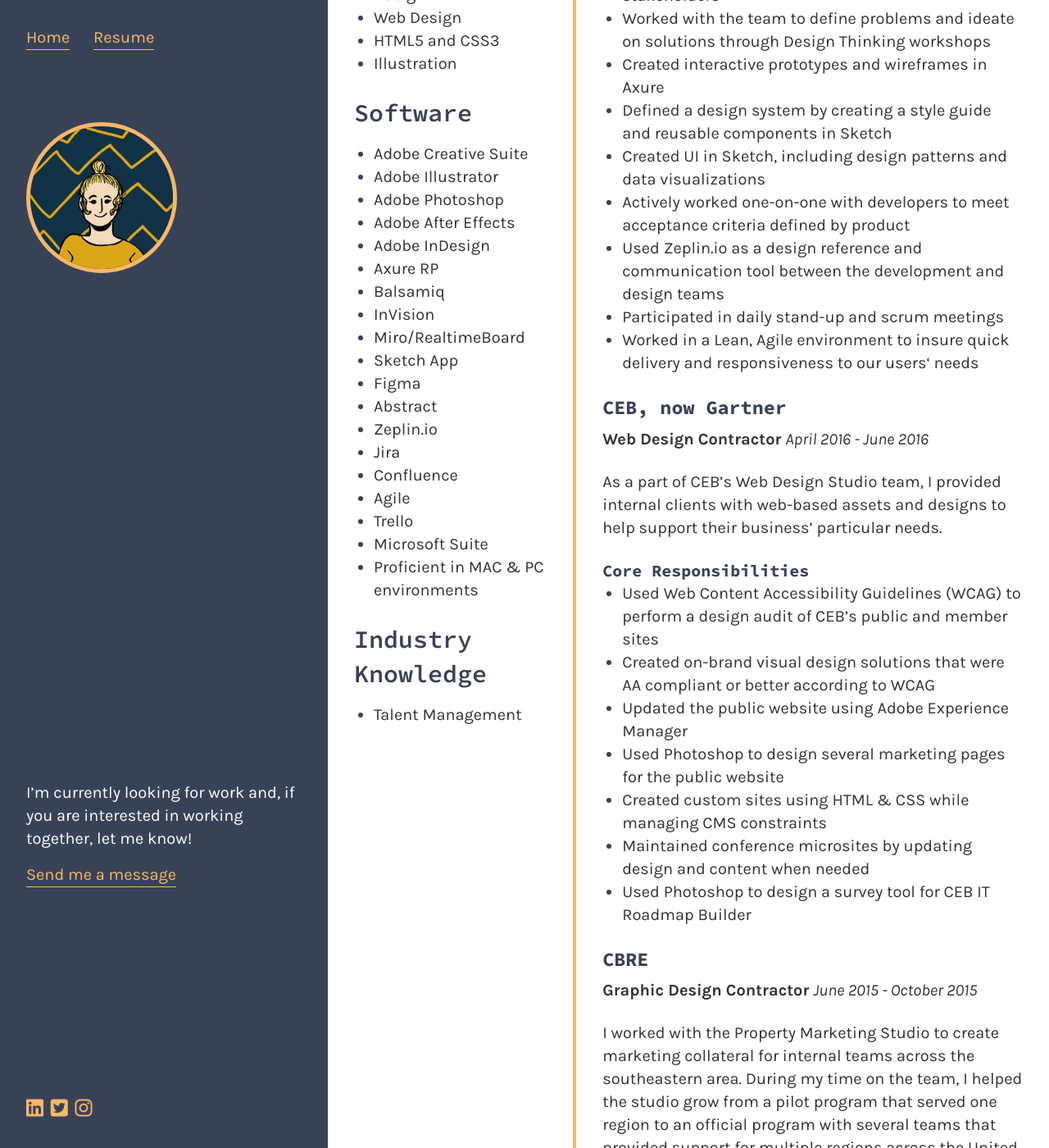
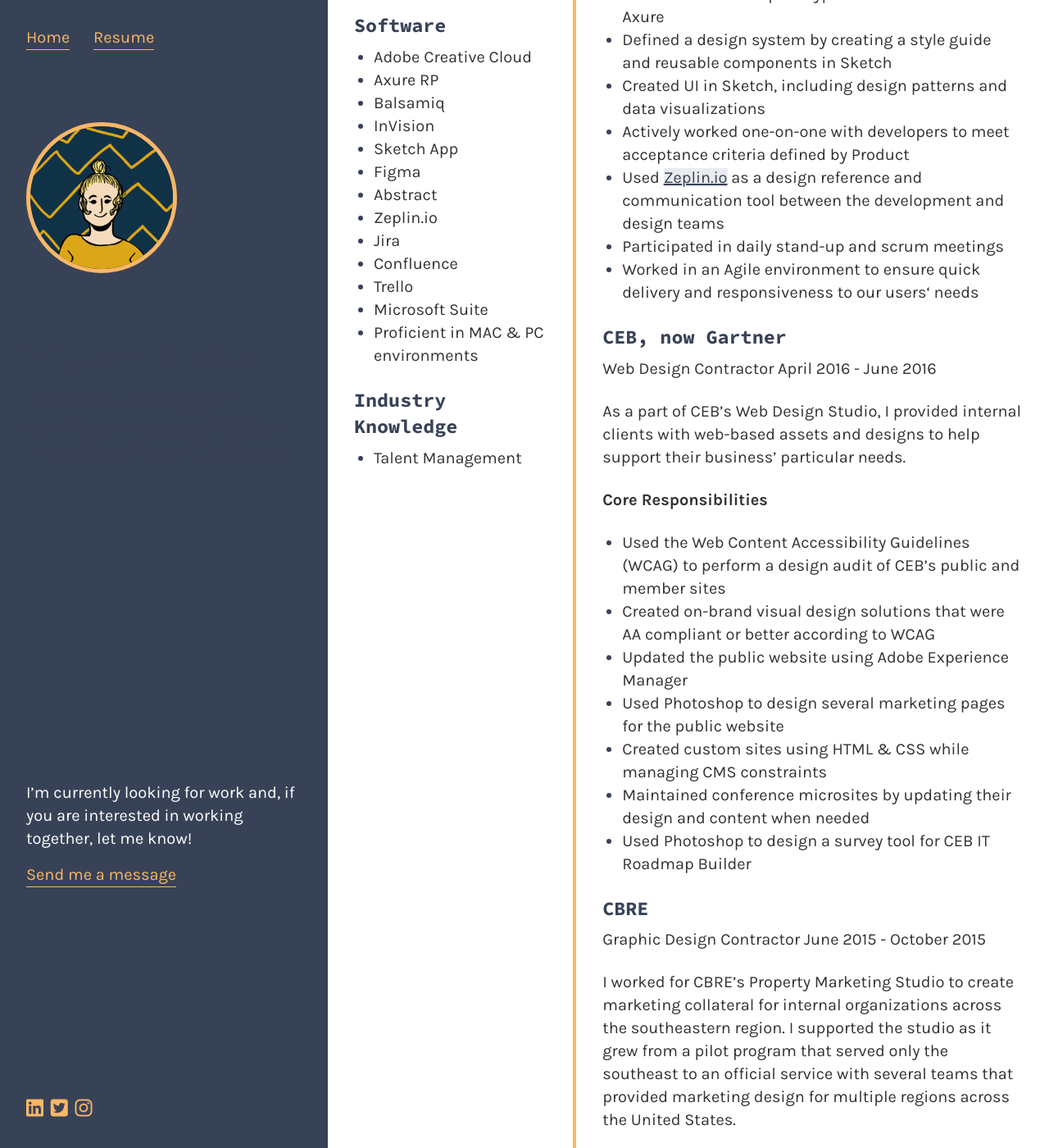
Before and after one commit to marcusrelacion/kirstengreen.com, a Jekyll site: the page built from resume.markdown, in a window 1280 px wide and 1400 px high, scrolled down 1000 px. Shown: the whole window at 82% size. Built offline with Jekyll 4.4.1, drawn with Linux system fonts in a browser that asks for light colours; nearby versions of some CDN libraries; some of the changed text lies outside the part shown.

Commit message:
Updated Resume

```diff
--- a/resume.markdown
+++ b/resume.markdown
@@ -1,122 +1,113 @@
 ---
-layout: resume
+title: Resume
 sections:
 - column: left
   text: |-
-    ## Skills
+    ### Skills
 
-    * User Interface Design
-    * User Experience Design
-    * User Experience Research
-    * Design Thinking
-    * Agile
-    * Web Content Accessibility Guidelines (WCAG)
-    * W3C Accessibility
-    * User Flows
-    * Site Mapping
-    * Information Architecture
-    * Wireframing
-    * Prototyping
-    * Design Systems
-    * Product Design
-    * Mockups
-    * Data Visualization
-    * Web Application Design
-    * Web Design
-    * HTML5 and CSS3
-    * Illustration
+    - User Interface Design
+    - User Experience Design
+    - User Experience Research
+    - Design Thinking
+    - Agile
+    - Web Content Accessibility Guidelines (WCAG)
+    - W3C Accessibility
+    - User Flows
+    - Information Architecture
+    - Wireframing
+    - Prototyping
+    - Design Systems
+    - Product Design
+    - Mockups
+    - Data Visualization
+    - Web Design
+    - HTML5 and CSS3
+    - Illustration
 
-    ## Software
+    ### Software
 
-    * Adobe Creative Suite
-    * Adobe Illustrator
-    * Adobe Photoshop
-    * Adobe After Effects
-    * Adobe InDesign
-    * Axure RP
-    * Balsamiq
-    * InVision
-    * Miro/RealtimeBoard
-    * Sketch App
-    * Figma
-    * Abstract
-    * Zeplin.io
-    * Jira
-    * Confluence
-    * Agile
-    * Trello
-    * Microsoft Suite
-    * Proficient in MAC & PC environments
+    - Adobe Creative Cloud
+    - Axure RP
+    - Balsamiq
+    - InVision
+    - Sketch App
+    - Figma
+    - Abstract
+    - Zeplin.io
+    - Jira
+    - Confluence
+    - Trello
+    - Microsoft Suite
+    - Proficient in MAC & PC environments
 
-    ## Industry Knowledge
+    ### Industry Knowledge
 
-    * Talent Management
+    - Talent Management
 - column: right
   text: |-
-    ## Work Experience
-
     ### Gartner
-    **UI/UX Designer**
-
-    *July 2016 - August 2018*
+    UI/UX Designer
+    July 2016 - August 2018
 
     During my time at Gartner, I worked on TalentNeuron, a leading talent analytics web application used by recruiters, talent analysts, and other HR professionals. As a UI/UX Designer on the team, I was an active part in all aspects of the Design Thinking process.
 
-    #### Core Responsibilities
-    * Helped build a research practice, which allowed the team to run regular interview and testing cycles with users
-    * Analyzed interviews to identify problems users needed to solve in their work and what problems they encountered while using TalentNeuron
-    * Used research data to drive strategy based on the evolving needs of our users
-    * Developed and maintained personas by collecting data through interviewing users and key stakeholders
-    * Worked with the team to define problems and ideate on solutions through Design Thinking workshops
-    * Created interactive prototypes and wireframes in Axure
-    * Defined a design system by creating a style guide and reusable components in Sketch
-    * Created UI in Sketch, including design patterns and data visualizations
-    * Actively worked one-on-one with developers to meet acceptance criteria defined by product
-    * Used Zeplin.io as a design reference and communication tool between the development and design teams
-    * Participated in daily stand-up and scrum meetings
-    * Worked in a Lean, Agile environment to insure quick delivery and responsiveness to our users‘ needs
+    **Core Responsibilities**
 
+    - Developed a research process, which allowed the UX and Product teams to run regular interview and testing cycles with users
+    - Analyzed user interviews to identify problems users needed to solve in their work and what problems they encountered while using TalentNeuron
+    - Used research data to drive strategy based on the evolving needs of our users
+    - Developed and maintained personas by collecting data through interviewing users and key stakeholders
+    - Worked with the team to define problems and ideate on solutions through Design Thinking workshops
+    - Created interactive prototypes and wireframes in Axure
+    - Defined a design system by creating a style guide and reusable components in Sketch
+    - Created UI in Sketch, including design patterns and data visualizations
+    - Actively worked one-on-one with developers to meet acceptance criteria defined by Product
+    - Used [Zeplin.io](http://zeplin.io/) as a design reference and communication tool between the development and design teams
+    - Participated in daily stand-up and scrum meetings
+    - Worked in an Agile environment to ensure quick delivery and responsiveness to our users‘ needs
 
     ### CEB, now Gartner
-    **Web Design Contractor**
-    *April 2016 - June 2016*
+    Web Design Contractor
+    April 2016 - June 2016
 
-    As a part of CEB’s Web Design Studio team, I provided internal clients with web-based assets and designs to help support their business’ particular needs.
+    As a part of CEB’s Web Design Studio, I provided internal clients with web-based assets and designs to help support their business’ particular needs.
 
-    #### Core Responsibilities
-    * Used Web Content Accessibility Guidelines (WCAG) to perform a design audit of CEB’s public and member sites
-    * Created on-brand visual design solutions that were AA compliant or better according to WCAG
-    * Updated the public website using Adobe Experience Manager
-    * Used Photoshop to design several marketing pages for the public website
-    * Created custom sites using HTML & CSS while managing CMS constraints
-    * Maintained conference microsites by updating design and content when needed
-    * Used Photoshop to design a survey tool for CEB IT Roadmap Builder
+    **Core Responsibilities**
 
+    - Used the Web Content Accessibility Guidelines (WCAG) to perform a design audit of CEB’s public and member sites
+    - Created on-brand visual design solutions that were AA compliant or better according to WCAG
+    - Updated the public website using Adobe Experience Manager
+    - Used Photoshop to design several marketing pages for the public website
+    - Created custom sites using HTML & CSS while managing CMS constraints
+    - Maintained conference microsites by updating their design and content when needed
+    - Used Photoshop to design a survey tool for CEB IT Roadmap Builder
 
     ### CBRE
-    **Graphic Design Contractor**
-    *June 2015 - October 2015*
+    Graphic Design Contractor
+    June 2015 - October 2015
 
-    I worked with the Property Marketing Studio to create marketing collateral for internal teams across the southeastern area. During my time on the team, I helped the studio grow from a pilot program that served one region to an official program with several teams that provided support for multiple regions across the United States.
+    I worked for CBRE's Property Marketing Studio to create marketing collateral for internal organizations across the southeastern region. I supported the studio as it grew from a pilot program that served only the southeast to an official service with several teams that provided marketing design for multiple regions across the United States.
 
-    #### Core Responsibilities
-    * Used InDesign to create property branded pamphlets, brochures, flyers, and offering memorandums
-    * Designed and developed property eBlast campaigns
-    * Worked on projects that required quick turn-arounds
+    **Core Responsibilities**
 
+    - Used InDesign to create property branded pamphlets, brochures, flyers, and offering memorandums
+    - Designed and developed property eBlast campaigns
+    - Worked on projects that required quick turnarounds
 
     ### Blue Water
-    **Graphic Designer; previously Graphic Design Intern**
-    *July 2014 – February 2015*
+    Graphic Designer; previously Graphic Design Intern
+    July 2014 – February 2015
 
-    I assisted with the company’s rebranding project, which included digital and print collateral products. I also designed websites, while providing UX and QA support within our team.
+    While I was at Blue Water, I worked on the agency’s rebranding project, which included digital and print collateral products. I also designed several websites and provided UX and QA support for our team.
 
-    #### Core Responsibilities
-    * Used Illustrator, InDesign, and Photoshop to create branded assets
-    * Created wireframes in Balsamiq
-    * Created web designs in Photoshop
-    * Created prototypes in InVision
-    * Used Illustrator to create illustrations for a series of educational videos
-    * Annotated user testing videos
-    * QAed several websites prior to launch to identify usability and UI bugs
+    **Core Responsibilities**
+
+    - Used Adobe Illustrator, InDesign, and Photoshop to create branded assets and collateral
+    - Created wireframes in Balsamiq
+    - Created web designs in Photoshop
+    - Developed prototypes in InVision
+    - Used Illustrator to create illustrations for a series of educational videos
+    - Identified usability and UI bugs for several websites that were in development
+    - Annotated user testing videos
+layout: resume
 ---
```
